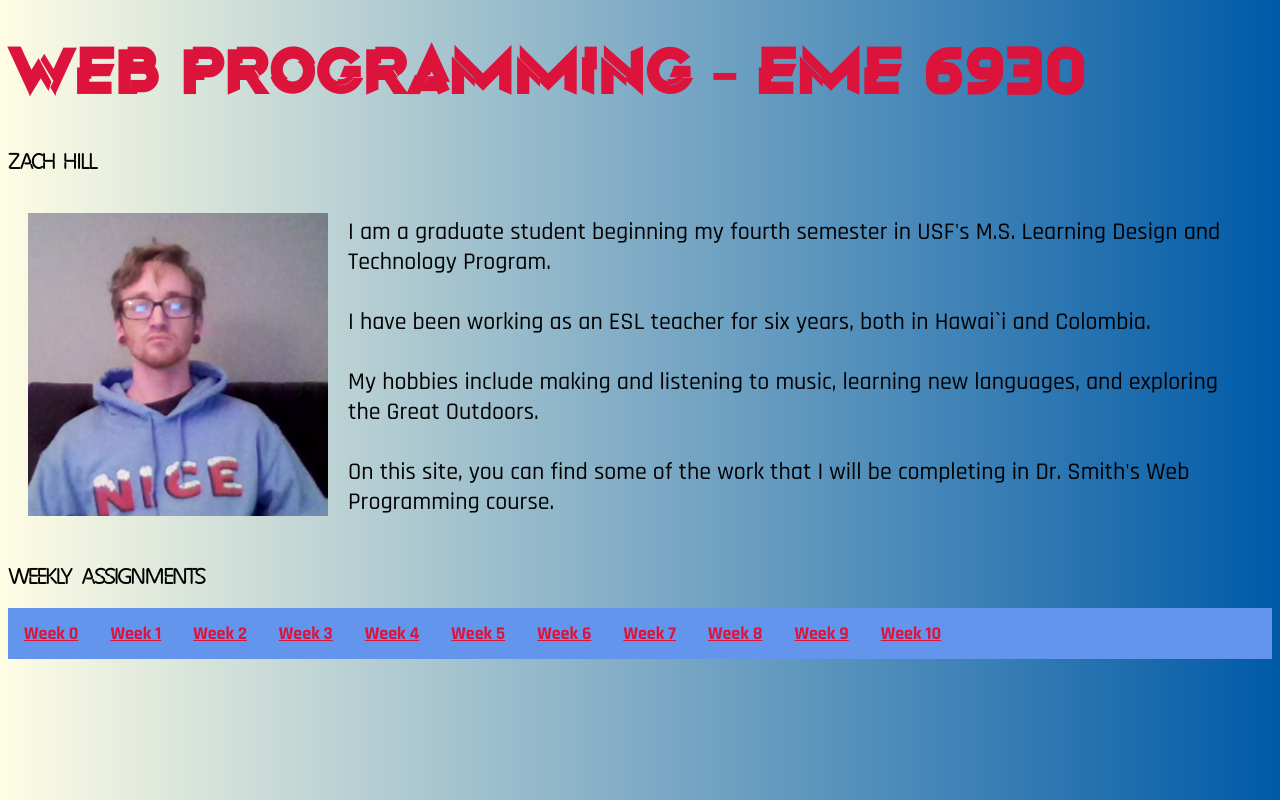
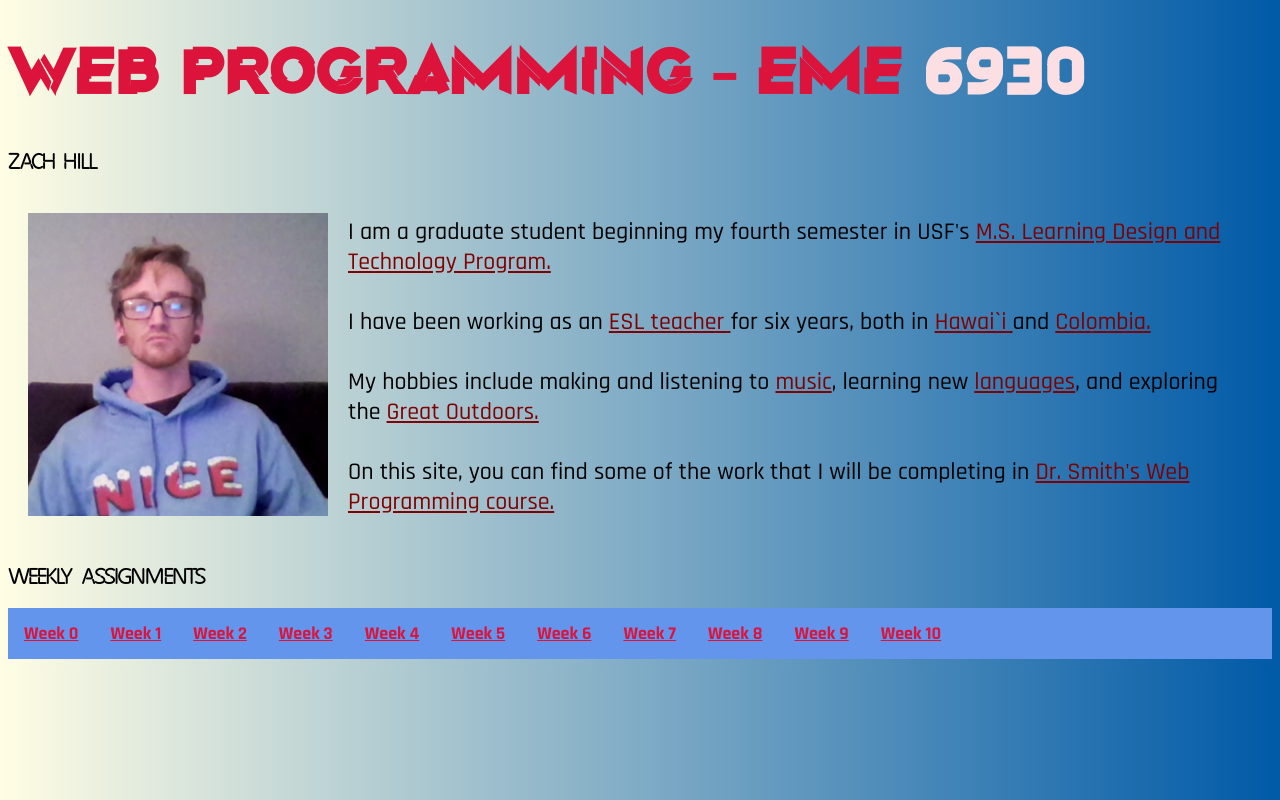
Before and after one commit to zach-hill-88/zach-hill-88.github.io, a plain HTML site: page index.html in a window 1280 px wide. Drawn offline with Linux system fonts and the light colour scheme.

Commit message:
New links, lemme know what you thinks

```diff
--- a/index.html
+++ b/index.html
@@ -8,7 +8,7 @@
     <link rel="stylesheet" href="stylesheet.css">
 </head>
 <body>
-    <h1>WEB PROGRAMMING - EME 6930 </h1>
+    <h1>WEB PROGRAMMING - EME <span class="WhiteText">6930 </span></h1>
     <h2>Zach Hill</h2>
 
     <img src="images/Screenshot (53).png"
@@ -20,13 +20,13 @@
 
 
 
-    <p class="paragraph">I am a graduate student beginning my fourth semester in USF's  M.S. Learning Design and Technology Program. <br>
+    <p class="paragraph">I am a graduate student beginning my fourth semester in USF's  <a href="https://www.usf.edu/education/areas-of-study/instructional-technology/learning-design-and-technology/"> M.S. Learning Design and Technology Program.</a> <br>
         <br>
-        I have been working as an ESL teacher for six years, both in Hawai`i and Colombia. <br>
+        I have been working as an <a href="https://www.tesol.org/"> ESL teacher </a> for six years, both in <a href="https://studyenglishhawaii.com/"> Hawai`i </a> and <a href="https://heartforchange.org/en/">Colombia.</a><br>
         <br>
-        My hobbies include making and listening to music, learning new languages, and exploring the Great Outdoors. <br>
+        My hobbies include making and listening to <a href="https://youtu.be/nUl54osS208"> music</a>, learning new <a href="https://www.duolingo.com/"> languages</a>, and exploring the <a href="https://www.washingtonnature.org/"> Great Outdoors. </a><br>
         <br>
-        On this site, you can find some of the work that I will be completing in Dr. Smith's Web Programming course. <br>
+        On this site, you can find some of the work that I will be completing in <a href="https://www.usf.edu/education/faculty/faculty-profiles/glenn-smith.aspx"> Dr. Smith's Web Programming course.</a> <br>
 
     </p>
 
--- a/stylesheet.css
+++ b/stylesheet.css
@@ -63,7 +63,7 @@ p {
 }
 
 .navbar a:hover {
-	background-color:ghostwhite;
+	background-color:#FFFDE4;
 	color:maroon;
 }
 
@@ -76,3 +76,15 @@ p {
 .paragraph {
     padding: 20px;
 }
+
+.WhiteText {
+    color: #fcdfe2;
+}
+
+a {
+    color:maroon;
+}
+
+a:hover {
+    color:crimson;
+}
```
